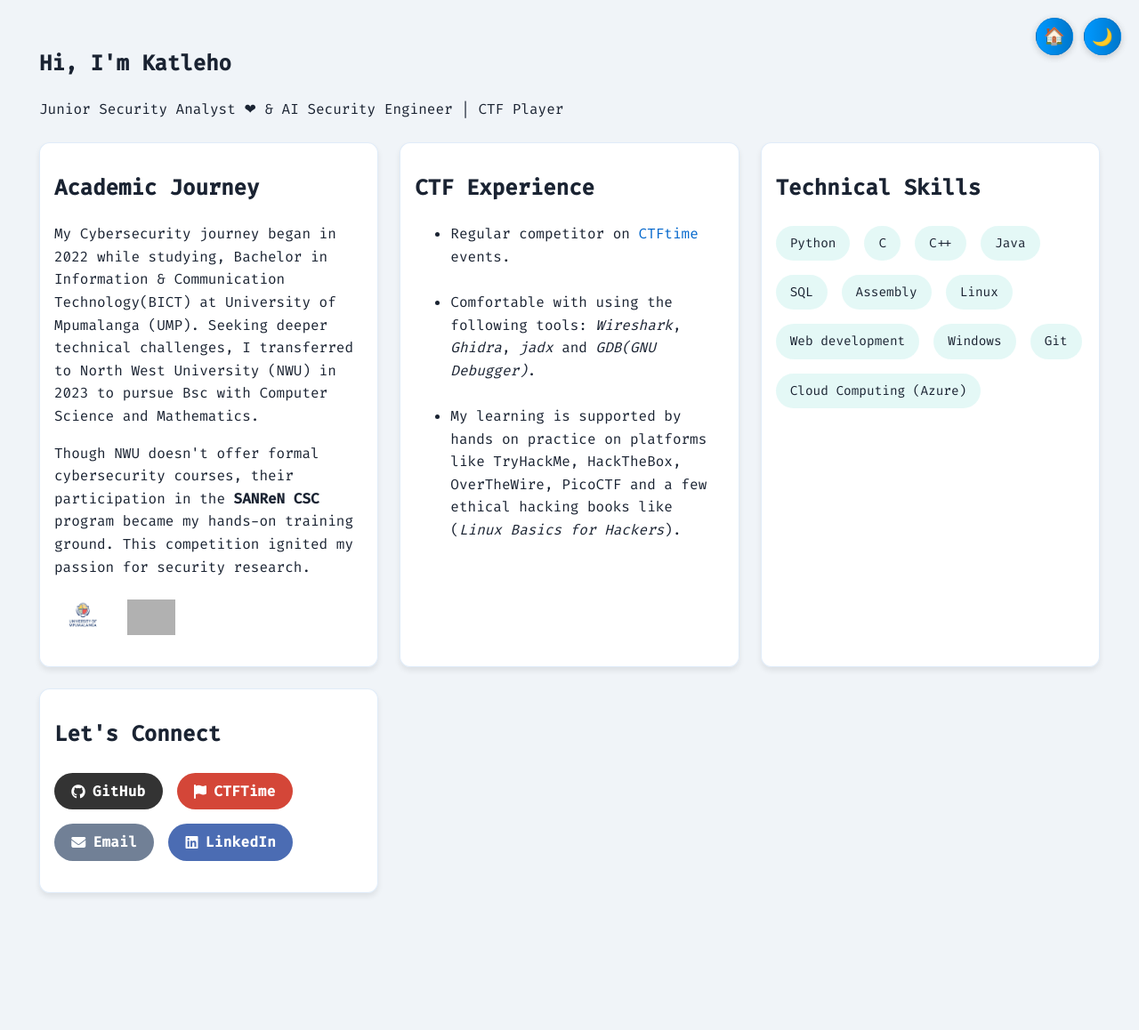
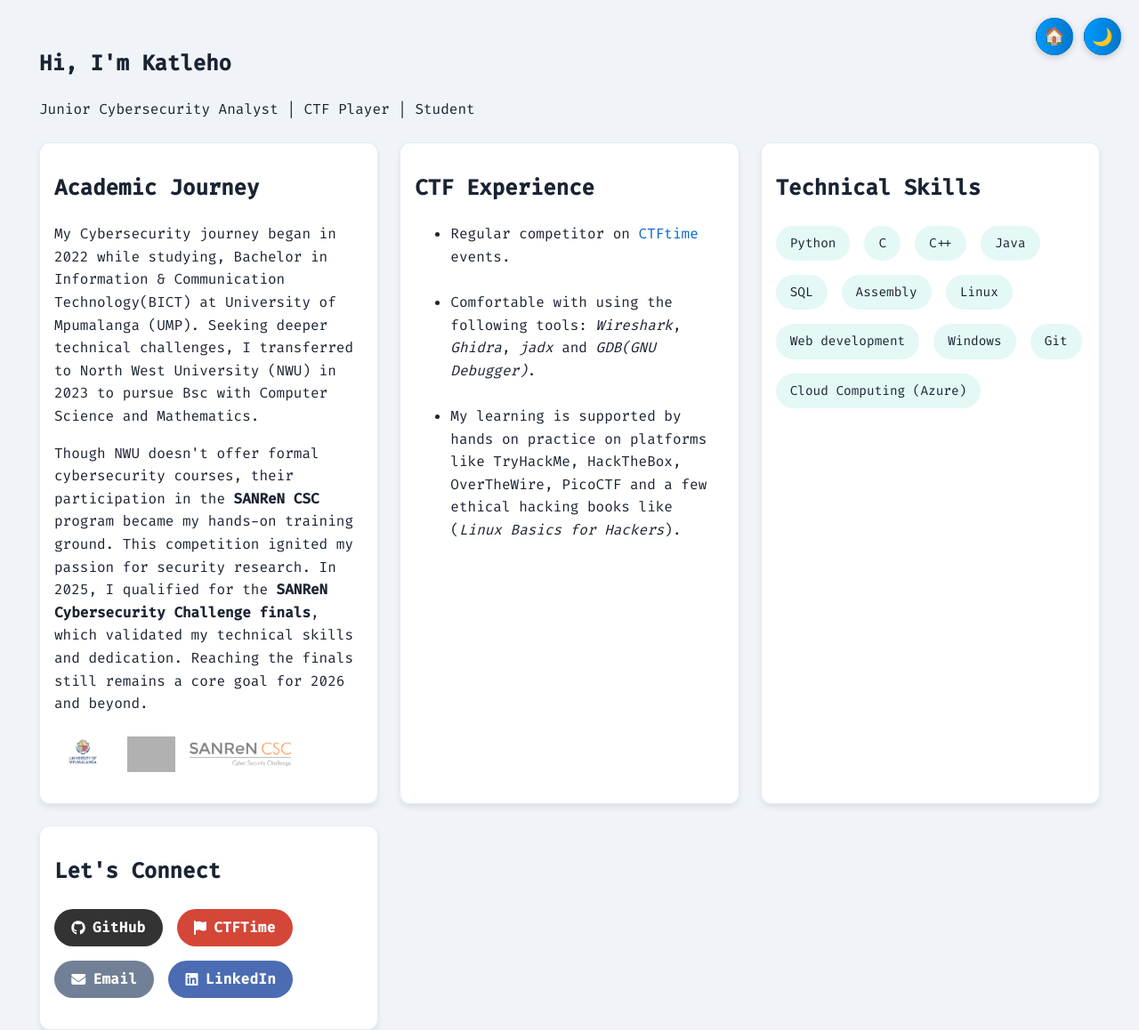
Before and after one commit to PathogenicKatt/PathogenicKatt.github.io, a Jekyll site: the page built from about.md, in a window 1280 px wide. Shown: the whole page at 89% size. Built offline with Jekyll 4.4.1, drawn with Linux system fonts in a browser that asks for light colours; grey boxes are pictures that could not be loaded.

Commit message:
Update about-me

```diff
--- a/about.md
+++ b/about.md
@@ -8,17 +8,18 @@
 <div class="about-container">
   <section class="about-header">
     <h1> Hi, I'm Katleho</h1>
-    <p class="subtitle"> Junior Security Analyst ❤ & AI Security Engineer | CTF Player</p>
+    <p class="subtitle"> Junior Cybersecurity Analyst | CTF Player | Student</p>
   </section>
 
   <div class="about-grid">
     <section class="about-card">
       <h2>Academic Journey</h2>
       <p>My Cybersecurity journey began in 2022 while studying, Bachelor in Information & Communication Technology(BICT) at  University of Mpumalanga (UMP). Seeking deeper technical challenges, I transferred to North West University (NWU) in 2023 to pursue Bsc with Computer Science and Mathematics.</p>
-      <p>Though NWU doesn't offer formal cybersecurity courses, their participation in the <strong> SANReN CSC </strong> program became my hands-on training ground. This competition ignited my passion for security research.</p>
+      <p>Though NWU doesn't offer formal cybersecurity courses, their participation in the <strong> SANReN CSC </strong> program became my hands-on training ground. This competition ignited my passion for security research. In 2025, I qualified for the <strong>SANReN Cybersecurity Challenge finals</strong>, which validated my technical skills and dedication. Reaching the finals still remains a core goal for 2026 and beyond.</p>
       <div class="university-logos">
         <img src="{{ '/assets/img/ump-logo.png' | relative_url }}" alt="University of Mpumalanga logo" loading="lazy">
         <img src="{{ '/assets/img/nwu-logo.png' | relative_url }}" alt="North West University logo" loading="lazy">
+        <img src="{{ '/assets/img/sanrencsc.png' | relative_url }}" alt="SANReN logo" loading="lazy">
       </div>
     </section>
     <section class="about-card">
```
Also changed, not shown: assets/img/sanrencsc.png (added).
